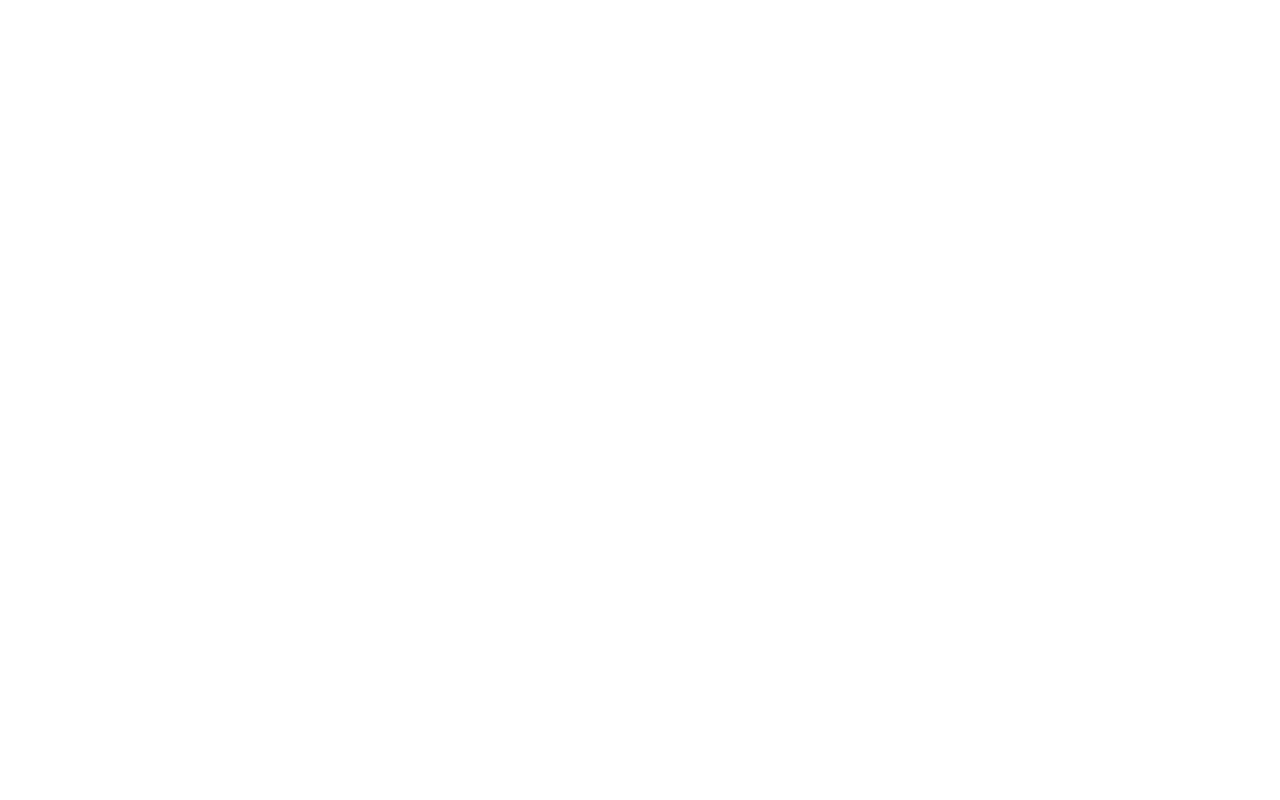
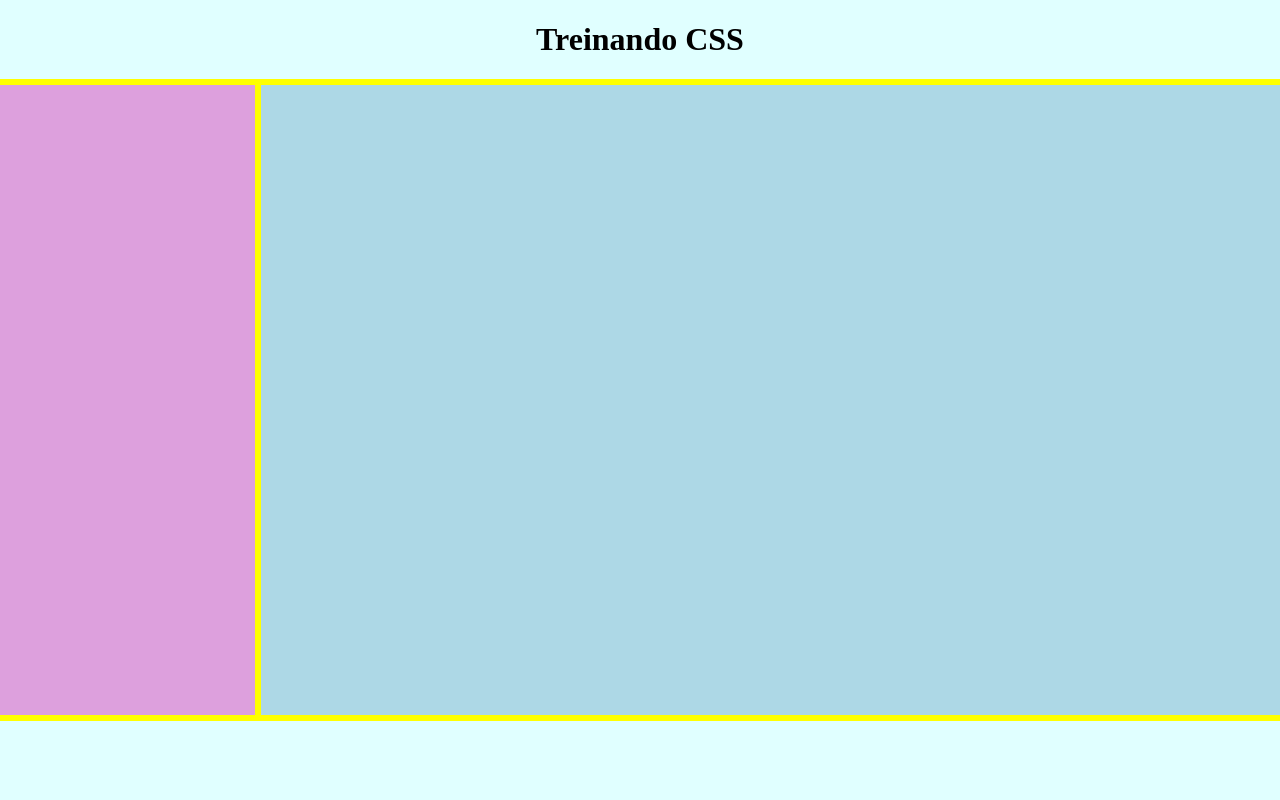
Before and after one commit to Delay37/exerciciomediaquery2, a plain HTML site: page index.html in a window 1280 px wide. Drawn offline with Linux system fonts and the light colour scheme.

Commit message:
Adiciona o grid inicial para pc

```diff
--- a/estilos/layout.css
+++ b/estilos/layout.css
@@ -2,3 +2,34 @@
     margin: 0;
     padding: 0;
 }
+body{
+    background-color: yellow;
+    display: grid;
+    grid-template-columns: 0.2fr 0.8fr;
+    grid-template-rows: 0.1fr 0.8fr 0.1fr;
+    grid-template-areas:
+        "header header"
+        "aside main"
+        "footer footer";
+    gap: 6px;
+}
+body > *{
+    background-color: lightcyan;
+}
+header{
+    display: flex;
+    justify-content: center;
+    align-items: center;
+    grid-area: header;
+}
+aside{
+    grid-area: aside;
+    background-color: plum;
+}
+main{
+    grid-area: main;
+    background-color: lightblue;
+}
+footer{
+    grid-area: footer;
+}
--- a/index.html
+++ b/index.html
@@ -5,6 +5,17 @@
   <title>Media Query 2</title>
 </head>
 <body>
+    <header>
+        <h1>Treinando CSS</h1>
+    </header>
+    <aside>
 
+    </aside>
+    <main>
+
+    </main>
+    <footer>
+
+    </footer>
 </body>
 </html>
```
